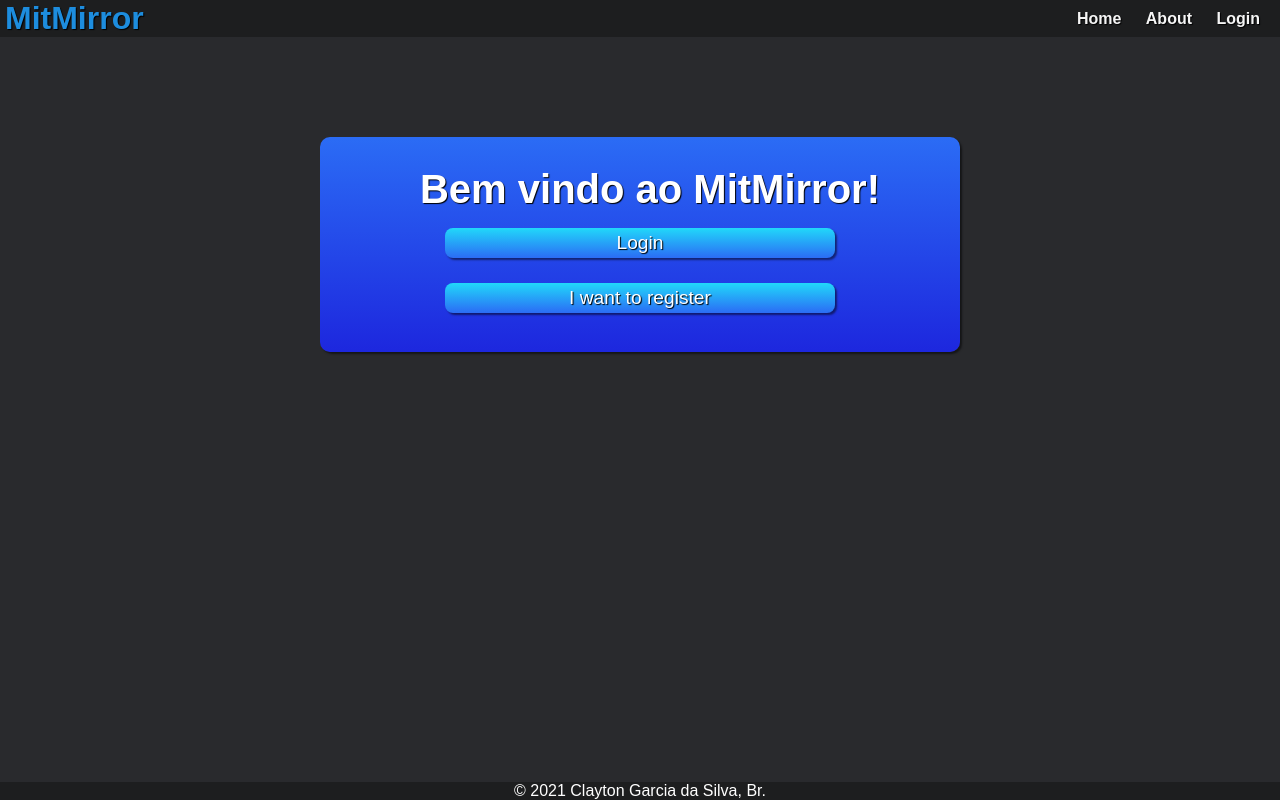
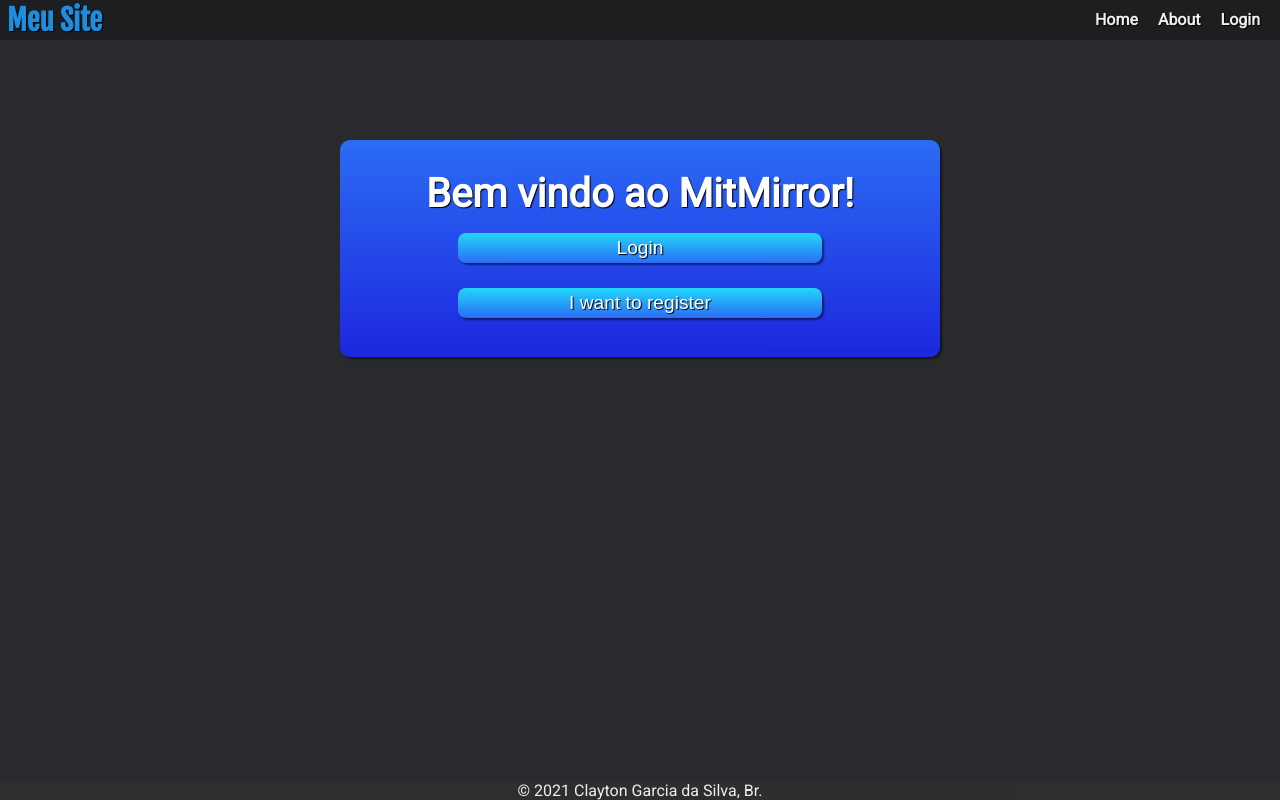
Before and after one commit to Claayton/Flask-app, a Flask app: page / in a window 1280 px wide. Run offline with Flask 2, Linux system fonts and the light colour scheme; some libraries are stand-ins or nearby versions.

Commit message:
Reeditado o aquivo de base html

```diff
--- a/app/static/css/style-base.css
+++ b/app/static/css/style-base.css
@@ -1,4 +1,5 @@
 @charset 'UTF8';
+@import url('https://fonts.googleapis.com/css2?family=Fjalla+One&family=Staatliches&display=swap');
 
 :root {
     --color1: #5021FA;
@@ -6,72 +7,87 @@
     --cloro3: #2B6CF5;
     --color4: #1D8DDE;
     --color5: #21D8FA;
+    --color6: #292a2d;
+    --color7: #1d1e1f;
+    --color8: #eee;
 }
 
 * {
+    box-sizing: border-box;
     margin: 0px;
     padding: 0px;
 }
 
 body {
-    background-color: #292a2d;
-    font-family: Arial, Helvetica, sans-serif;
+    background-color: var(--color6);
+    font-family: 'Roboto', sans-serif;
     width: 100%;
     height: auto;
 }
 
-.header-main {
+#header-main {
+    display: flex;
+    align-items: center;
+    justify-content: space-between;
     position: sticky;
     top:0;
-    background-color: #1d1e1f;
+    background-color: var(--color7);
     width: 100%;
 }
 
-#h1home{
+#header-container {
+    display: flex;
+    width: 99%;
+    padding: 2px;
+}
+
+#header-container .title-main a {
+    font-family: 'Fjalla One', sans-serif;
+    text-decoration: none;
     color: var(--color4);
-    text-align: left;
-    width: 99%;
-    font-size: 2em;
+    text-align: flex-start;
+    font-size: 1.8rem;
     padding-left: 5px;
     text-shadow: 1px 1px 1px rgba(0, 0, 0, 2);
 }
 
-#home {
-    text-decoration: none;
-}
-
-.nav-bar ul{
+#header-container .navbar-main ul{
+    display: flex;
+    justify-content: space-between;
     position: absolute;
     top: 0;
     right: 0;
-    width: auto;
     padding: 10px;
     text-shadow: 1px 1px 1px rgba(0, 0, 0, 2);
+
 }
 
-.nav-bar ul li {
+#header-container .navbar-main ul li {
     display: inline;
+
 }
 
-.nav-bar > ul li a{
-    color: whitesmoke;
+#header-container .navbar-main > ul li a{
+    color: var(--color8);
     padding: 10px;
     border-radius: 5px;
     text-decoration: none;
     font-weight: bold;
-    transition-duration: 0.5s; /*Tempinho de transição quando passa o mouse no link (animação)*/
+    transition: all 500ms ease; /*Tempinho de transição quando passa o mouse no link (animação)*/
 }
 
-.nav-bar ul li a:hover{
-    background-color: black;
+#header-container .navbar-main ul li a:hover{
+    background-color: #333;
     color:white;
 }
 
-footer {
+.footer {
+    display: flex;
+    justify-content: center;
+    text-align: center;
     position: fixed;
     bottom: 0px;
-    background-color: #1d1e1f;
-    color: white;
+    background-color: rgba(51, 51, 51, 0.575);
+    color: var(--color8);
     width: 100%;
-    text-align: center;
 }
--- a/app/templates/base.html
+++ b/app/templates/base.html
@@ -4,19 +4,24 @@
     <meta charset="utf-8">
     <meta http-equiv="X-UA-Compatible" content="IE=edge">
     <meta name="viewport" content="width=device-width, initial-scale=1">
-    <title>{% block title %}MitMirror{% endblock %}</title>
+    <title>{% block title %}Meu Site{% endblock %}</title>
+    <link href="https://fonts.googleapis.com/css2?family=Roboto&display=swap" rel="stylesheet">
     <link rel="stylesheet" href="{{ url_for('static', filename='css/style-base.css') }}" rel="stylesheet">
   </head>
   <body>
-    <header class="header-main">
-      <a href="/home" id="home"><h1 id="h1home">MitMirror</h1></a>
-      <nav class="nav-bar">
+    <header id="header-main">
+      <div id="header-container">
+        <h1 class="title-main">
+          <a href="/home">Meu Site</a>
+        </h1>
+        <nav class="navbar-main">
           <ul>
             <li><a href="/home">Home</a></li>
             <li><a href="/about">About</a></li>
             <li><a href="/login">Login</a></li>
           </ul>
         </nav>
+      </div>
     </header>
 
 
@@ -24,7 +29,7 @@
       {% endblock %}
 
 
-    <footer>
+    <footer class="footer">
       <p>&copy; 2021 Clayton Garcia da Silva, Br.</p>
     </footer>
     <!-- if you wanna make the world a better place take a look ay yourself, and make a change -->
--- a/app/templates/home.html
+++ b/app/templates/home.html
@@ -2,7 +2,7 @@
 
 {% extends 'base.html' %}
 
-{% block title %}{{ super() }} - Login{% endblock %}
+{% block title %}{{ super() }} - Home{% endblock %}
 
 {% block content %}
 
```
Lines whose indentation alone changed are shown as unchanged.
